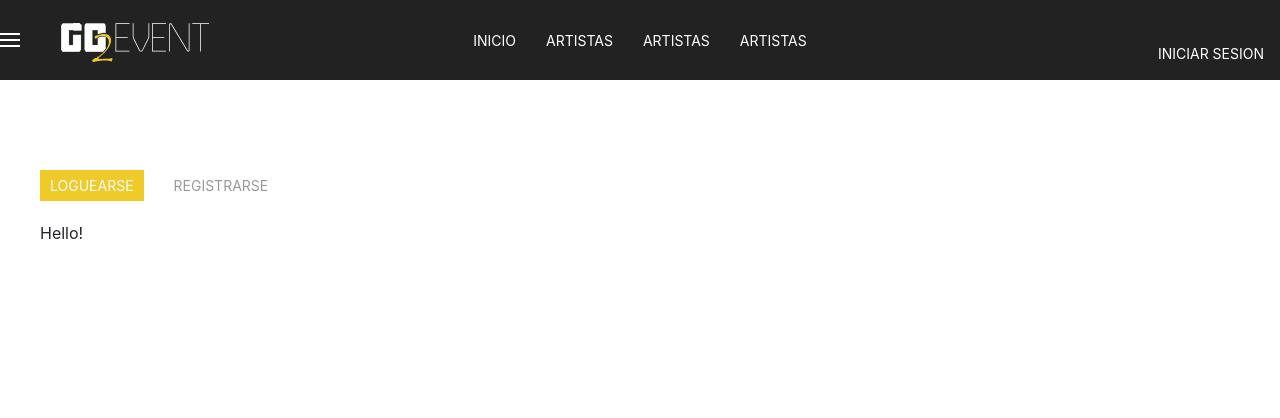
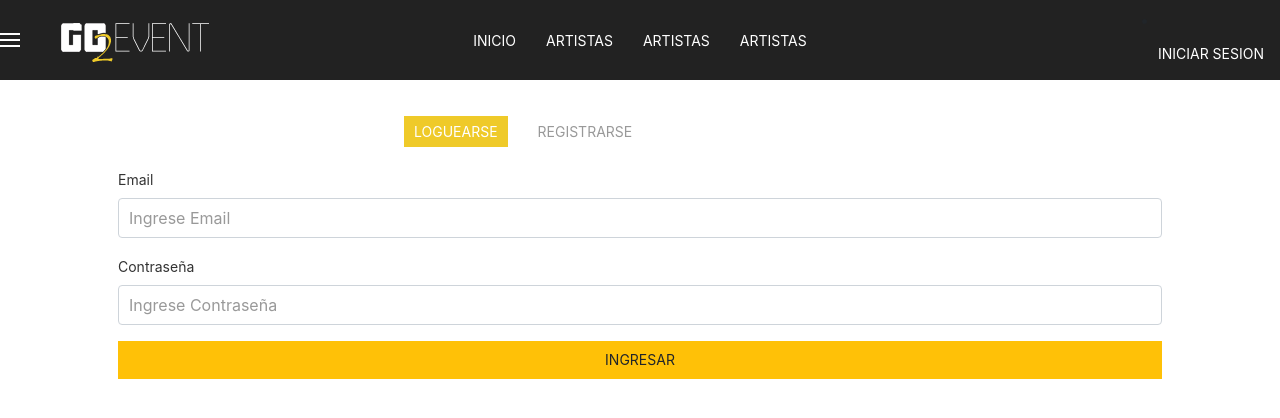
Before and after one commit to MatiasTassara/Go2event, a PHP site: page /Go2Event/views/login-register.php in a window 1280 px wide. Shown: the top 418 px of the page. Run offline with PHP 8.4, Linux system fonts and the light colour scheme; some libraries are stand-ins or nearby versions.

Commit message:
Views 12/11

```diff
--- a/views/index.php
+++ b/views/index.php
@@ -9,7 +9,7 @@
         <div class="input-group mx-auto">
           <input type="text" class="form-control" placeholder="Buscá por evento o artista..." aria-label="Recipient's username" aria-describedby="button-addon2">
           <div class="input-group-append">
-            <button class="btn btn-warning" type="button" id="button-addon2"><span uk-icon="icon: search"></span></button>
+            <button class="btn btn-warning" type="button" id="button-addon2"><span class="icon-index" uk-icon="icon: search"></span></button>
           </div>
         </div>
       </div>
--- a/views/login-register.php
+++ b/views/login-register.php
@@ -1,23 +1,61 @@
 <?php include(ROOT."views/navbar.php") ?>
+<div class="uk-container uk-container-expand mt-3 mb-3">
 
-<div class="uk-section uk-section-default">
-    <div class="uk-container">
-      <div class="uk-position-center-top">
+  <div class="uk-position uk-visible-toggle">
 
 
-      <ul class="uk-subnav uk-subnav-pill " uk-switcher="animation: uk-animation-slide-left-medium, uk-animation-slide-right-medium">
+    <ul class="uk-subnav uk-subnav-pill" uk-switcher="animation: uk-animation-slide-left-medium, uk-animation-slide-right-medium" style="margin-left: 344px;">
       <li><a class="uk-link-heading" href="#">Loguearse</a></li>
       <li><a class="uk-link-heading" href="#">Registrarse</a></li>
     </ul>
     <ul class="uk-switcher uk-margin">
-              <li>Hello!</li>
-              <li>Hello again!</li>
+        <li>
+          <div class="container pr-5 pl-5">
+          <form>
+            <div class="form-group">
+              <label class="uk-form-label text-center" for="exampleInputEmail1">Email</label>
+              <input type="email" class="form-control uk-input" id="exampleInputEmail1" aria-describedby="emailHelp" placeholder="Ingrese Email">
+            </div>
+            <div class="form-group">
+              <label class="text-center uk-form-label" for="exampleInputPassword1">Contraseña</label>
+              <input type="password" class="form-control uk-input" id="exampleInputPassword1" placeholder="Ingrese Contraseña">
+            </div>
+            <div class="form-group">
+              <button type="submit" class="uk-button btn-warning btn-block">Ingresar</button>
+            </div>
+          </form>
+        </div>
+        </li>
+
+        <li>
+          <div class="container pr-5 pl-5">
+          <form>
+            <div class="form-group">
+              <label class="uk-form-label text-center" for="exampleInputEmail1">Email</label>
+              <input type="email" class="form-control uk-input" id="exampleInputEmail1" aria-describedby="emailHelp" placeholder="Ingrese Email">
+            </div>
+            <div class="form-group">
+              <label class="text-center uk-form-label" for="exampleInputPassword1">Contraseña</label>
+              <input type="password" class="form-control uk-input" id="exampleInputPassword1" placeholder="Ingrese Contraseña">
+            </div>
+            <div class="form-group">
+              <label class="uk-form-label text-center" for="exampleInputEmail1">Nombre</label>
+              <input type="text" class="form-control uk-input" id="exampleInputEmail1" aria-describedby="emailHelp" placeholder="Ingrese Nombre">
+            </div>
+            <div class="form-group">
+              <label class="uk-form-label text-center" for="exampleInputEmail1">DNI</label>
+              <input type="text" class="form-control uk-input" id="exampleInputEmail1" aria-describedby="emailHelp" placeholder="Ingrese DNI">
+            </div>
+            <div class="form-group">
+              <button type="submit" class="uk-button btn-warning btn-block">Registrarse</button>
+            </div>
+          </form>
+        </div>
+        </li>
       </ul>
-</div>
     </div>
   </div>
 
 
 
-
   <?php include (ROOT."views/footer.php"); ?>
--- a/views/navbar.php
+++ b/views/navbar.php
@@ -4,7 +4,7 @@
     <nav class="uk-navbar uk-navbar uk-navbar-container uk-margin" uk-navbar="dropbar: true;">
       <div class="uk-navbar-left">
           <a class="uk-navbar-toggle" uk-toggle="target: #offcanvas-nav">
-            <span uk-navbar-toggle-icon uk-icon-navbar></span>
+            <span uk-navbar-toggle-icon class="icon-index" uk-icon-navbar></span>
         </a>
         <span class="uk-margin-small-left"><a href="<?=FRONT_ROOT?>"><img class="img-responisve" src="<?=FRONT_ROOT?>img/Go2EventLogo.png"></a></span>
       </div>
--- a/views/navfooter.php
+++ b/views/navfooter.php
@@ -1,4 +1,4 @@
-<nav class="fixed-bottom uk-navbar uk-navbar uk-navbar-container  ">
+<nav class="uk-position-relative uk-navbar uk-navbar uk-navbar-container  ">
   <div class="uk-navbar-left">
       <p class = "uk-text-muted">Copyright (c) 2018 Todos los derechos y los izquierdos bien puestos</p>
   </div>
```
Lines whose indentation alone changed are shown as unchanged.
